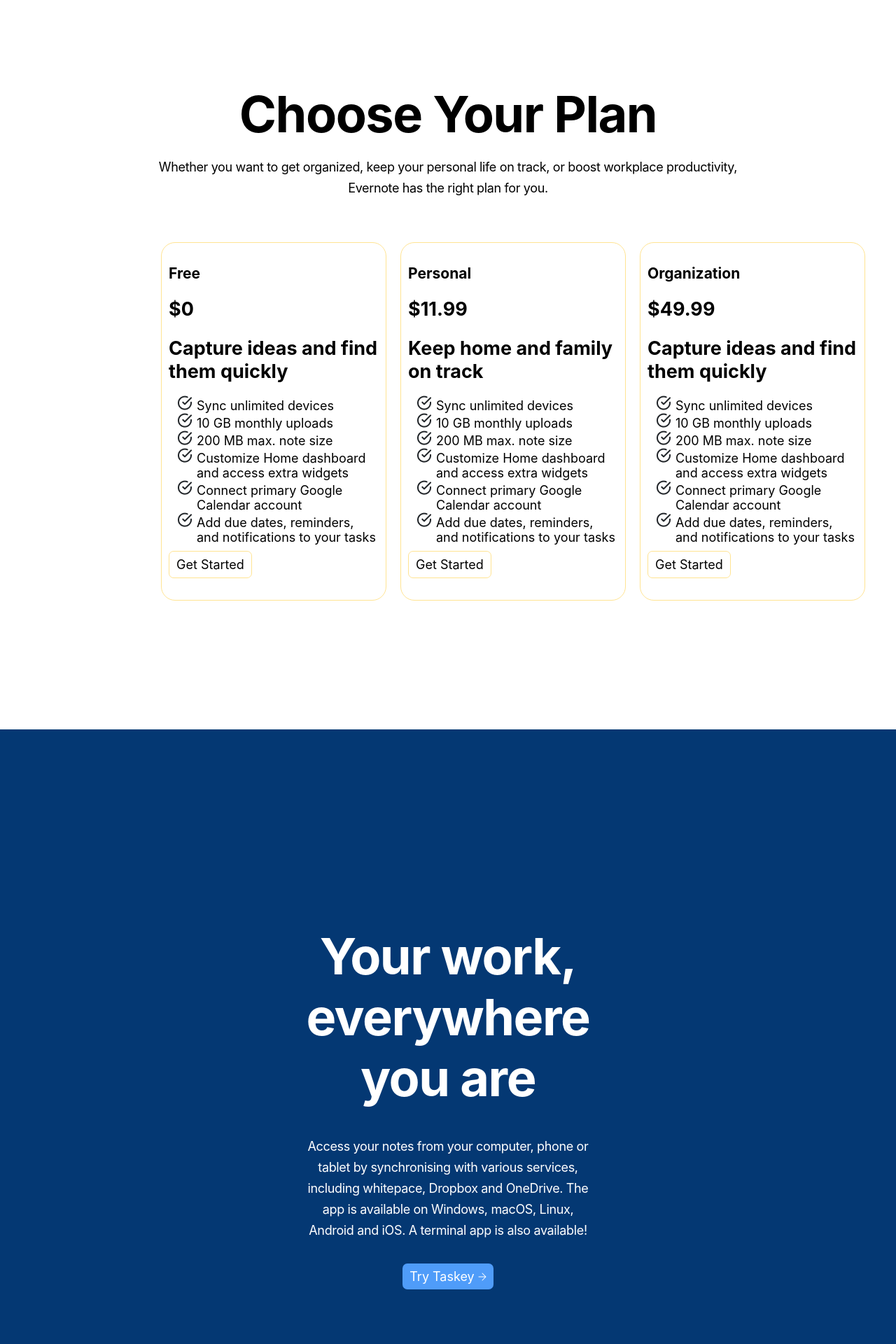
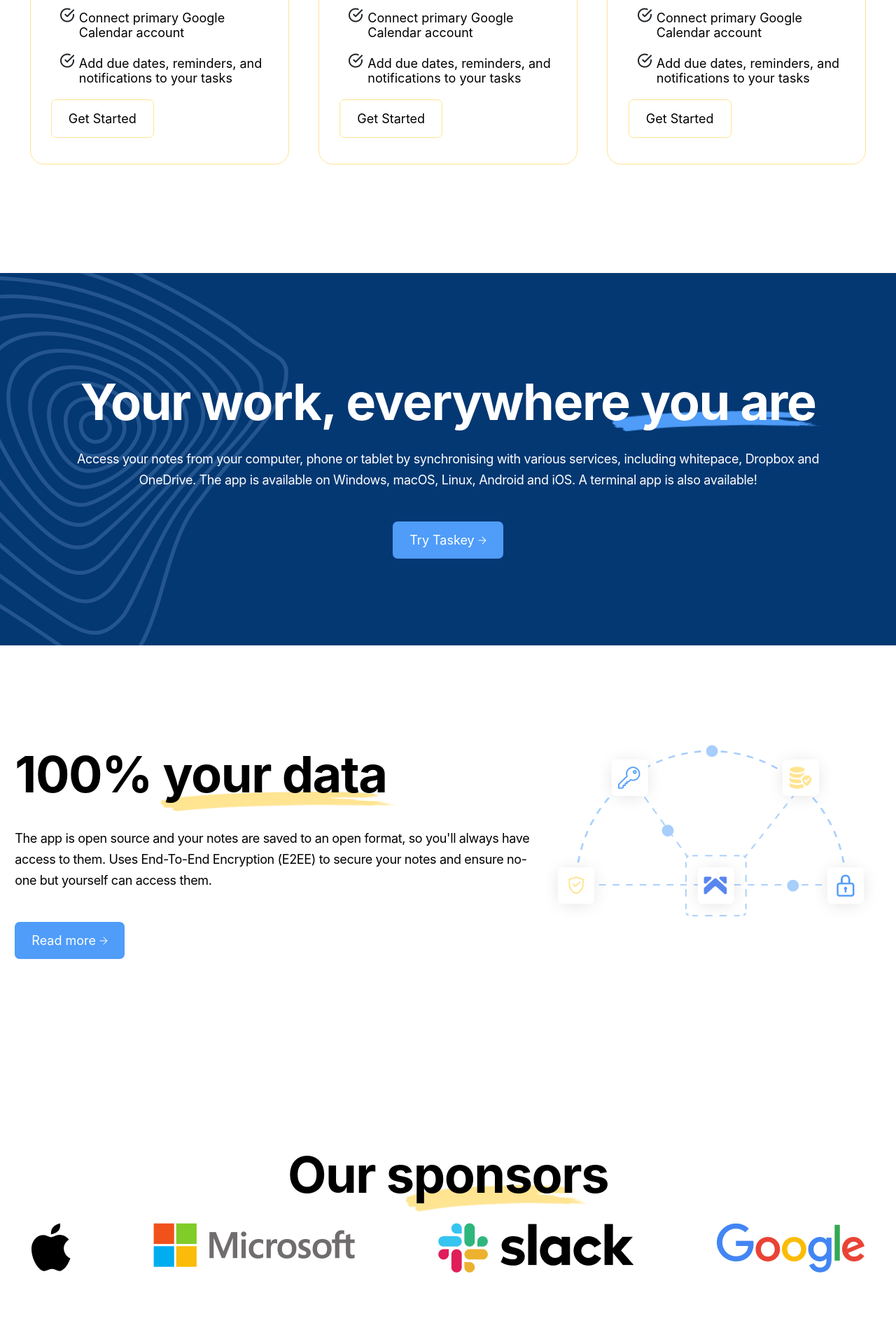
Before and after one commit to Mephistos-user/Repo_for_educ_projects, a PHP site: page / in a window 1280 px wide; the page is wider, and only the part inside the window is pictured. Shown: the part 4113-6033 px from the top of that part at 70% size. Run offline with PHP 8.4, Linux system fonts and the light colour scheme; some libraries are stand-ins or nearby versions; some web fonts are replaced.

Commit message:
доработка размеров сайта под разные veiwports

```diff
--- a/project_landing_page/CSS/style.css
+++ b/project_landing_page/CSS/style.css
@@ -17,11 +17,23 @@ h1 {
     letter-spacing: -1.44px;
     margin: 0px 0px 0px 0px;
     padding: 0px 0px 0px 0px;
+    align-self: stretch;
+}
+h2 {
+    font-size: 2rem;
+    padding: 0px;
+    margin: 25px 0px;
 }
 h4 {
     font-size: 1.5rem;
     margin: 0px 0px 0px 0px;
     padding: 0px 0px 0px 0px;
+    align-self: stretch;
+}
+h5 {
+    font-size: 1.3rem;
+    margin: 0px;
+    padding: 0px;
 }
 p {
     font-size: 1rem;
@@ -29,17 +41,40 @@ p {
     font-weight: 400;
     line-height: 30px; /* 166.667% */
     letter-spacing: -0.36px;
+    align-self: stretch;
 }
 a {
     color: #FFFFFF;
     background: #4F9CF9;
     border-radius: 7px;
     position: relative;
-    padding: 8px 10px;
+    padding: 16px 24px;
     text-decoration:none;
-    margin-top: 60px;
 }
-
+.ml-60 {
+    margin-left: 3.125vw;
+}
+.mr-60 {
+    margin-right: 3.125vw;
+}
+.ml-100 {
+    margin-left: 5.208vw;
+}
+.mr-100 {
+    margin-right: 5.208vw;
+}
+.ml-215 {
+    margin-left: 11.198vw;
+}
+.mr-215 {
+    margin-right: 11.198vw;
+}
+.pl-22 {
+    padding-left: 1.15vw;
+}
+.pr-22 {
+    padding-right: 1.15vw;
+}
 .block a::after  {
     content: " " url(/Repo_for_educ_projects/project_landing_page/assets/image/Strelka_vpravo.png);
 }
@@ -125,35 +170,22 @@ header li {
     margin-top: 0px;
 }
 main {
-    margin-top: -60px;
+    margin-top: 80px;
     width: 100%;
 }
-/* section {
-    padding: 140px 220px 140px 220px;
-} */
 .container {
-    z-index: 1;
-    padding: 140px 220px 140px 220px;
+    padding: 140px 11.45vw 140px 11.45vw;
+    z-index: -2;
 }
 #background1 {
-    position: absolute;
-    width: 100vw;
-    height: 30em;
-    z-index: 0;
-    /* background:
-     url(Repo_for_educ_projects/project_landing_page/assets/image/background/background1.png) no-repeat; */
+    background: url("/Repo_for_educ_projects/project_landing_page/assets/image/background/background1.png") no-repeat 0px 140px;
+    background-color: #043873;
 }
 #background2 {
-    position: absolute;
-    width: 35vw;
-    height: 30em;
-    padding-top: 320px;
-    left: -0.5px;
-    z-index: 0;
+    background: url("/Repo_for_educ_projects/project_landing_page/assets/image/background/background2.png") no-repeat 0px 340px;
 }
 footer {
     background: #043873;
-    /* padding: 0px 220px 0px 220px; */
 }
 .block {
     display: flex;
@@ -165,66 +197,121 @@ footer {
     background: #043873;
 }
 .text {
-    width: 560px;
-    margin: auto;
+    width: 80vw;
+    margin-top: auto;
+    margin-bottom: auto;
     flex: 1 0 0;
+}
+.text p {
+    margin: 24px 0px 60px 0px;
+}
+#title-h1-64 {
+    font-size: 3.5rem;
 }
 
 .image {
-    width: 700px;
-    height: 100%;
+    width: 40vw;
     box-sizing: border-box;
     display: flex;
     flex-direction: column;
     align-items: flex-start;
     gap: 4px;
 }
+
 #marker_yellow1 {
-    position: relative;
-    width: 370px;
-    top: 197px;
-    z-index: -1;
+    background: url(/Repo_for_educ_projects/project_landing_page/assets/image/background/marker_yellow.png) no-repeat 0% bottom;
+    background-size: 75% 25%;
+}
+#marker_yellow2 {
+    background: url(/Repo_for_educ_projects/project_landing_page/assets/image/background/marker_yellow.png) no-repeat 42% bottom;
+    background-size: 38% 30%;
+}
+#marker_yellow3 {
+    background: url(/Repo_for_educ_projects/project_landing_page/assets/image/background/marker_yellow.png) no-repeat 90% bottom;
+    background-size: 55% 25%;
+}
+#marker_yellow4 {
+    background: url(/Repo_for_educ_projects/project_landing_page/assets/image/background/marker_yellow.png) no-repeat 0% bottom;
+    background-size: 70% 20%;
+}
+#marker_yellow5 {
+    background: url(/Repo_for_educ_projects/project_landing_page/assets/image/background/marker_yellow.png) no-repeat 62.5% bottom;
+    background-size: 21% 35%;
+}
+.together-image {
+    width: 32vw;
+    box-sizing: border-box;
+    display: flex;
+    flex-direction: column;
+    align-items: flex-start;
+    gap: 4px;
+}
+.your-work {
+    width: 1064px;
+    text-align: center;
+}
+#marker_blue {
+    background: url("/Repo_for_educ_projects/project_landing_page/assets/image/background/marker_blue.png") no-repeat right bottom;
+    background-size: 28% 35%;
+}
+.your-work p {
+    margin: 24px 0px 60px 0px;
+}
+#background3 {
+    background: url("/Repo_for_educ_projects/project_landing_page/assets/image/background/background3.png") no-repeat left 60%;
+    background-color: #043873;
+}
+#your-data {
+    padding-bottom: 10px;
+    background: url(/Repo_for_educ_projects/project_landing_page/assets/image/background/marker_yellow.png) no-repeat 50% bottom;
+    background-size: 45% 30%;
 }
 #Your-data-image {
-    height: 300px;
+    width: 38vw;
 }
-
 #sponsors {
+    padding-bottom: 10px;
     text-align: center;
+    background: url(/Repo_for_educ_projects/project_landing_page/assets/image/background/marker_yellow.png) no-repeat 57% bottom;
+    background-size: 21% 40%;
 }
 .sponsors-logo {
     display: flex;
     flex-direction: row;
-    justify-content: space-around;
-    padding: 40px 220px;
-
+    justify-content: space-between;
 }
 .sponsors-logo a {
     background: none;
 }
-.your-work {
-    width: 60vw;
-    margin: 0px 140px;
-    text-align: center;
-    padding: 140px 220px;
+.work-image {
+    width: 31vw;
+    box-sizing: border-box;
+    display: flex;
+    flex-direction: column;
+    align-items: flex-start;
+    gap: 4px;
+}
+#background4 {
+    background: url("/Repo_for_educ_projects/project_landing_page/assets/image/background/background4.png") no-repeat 0px 0px;
+    background-color: #043873;
+}
 
-}
-.your-work p {
-    margin: 40px 0px;
-}
 .plan-card {
-    display: inline-flex;
+    display: flex;
     flex-direction: row;
-    align-items:center;
-    justify-content: space-around;
-    height: 600px;
+    align-items:flex-start;
+    justify-content: space-between;
 }
 .card-content {
     border: #FFE492 1px solid;
     border-radius: 20px;
-    min-width: 300px;
-    margin: 10px;
-    padding: 10px 10px 40px 10px;
+    width: 30vw;
+    height: 70vh;
+    margin: 1.85vh 1.66vw;
+    padding: 3.7vh 2.29vw;
+}
+.card-content ul li {
+    padding-bottom: 1.46vw;
 }
 .card-content a {
     color:  black;
--- /dev/null
+++ b/project_landing_page/CSS/style1280-1440.css
@@ -0,0 +1,48 @@
+@media (min-width: 1280px) and (max-width: 1440px) {
+    /*  */
+    nav {
+        gap: 0vw;
+    }
+    /*  */
+    .header-container {
+        padding: 16px 1.667vw 16px 1.667vw;
+    }
+    /*  */
+    .navbar {
+        width: 35vw;
+    }
+    /*  */
+    .container {
+        padding: 140px 1.667vw 140px 1.667vw;
+    }
+
+    .your-work {
+        width: 1064px;
+    }
+
+    #Your-data-image {
+        width: 38vw;
+    }
+
+    .work-image {
+        width: 31vw;
+        box-sizing: border-box;
+        display: flex;
+        flex-direction: column;
+        align-items: flex-start;
+        gap: 4px;
+    }
+    /*  */
+    .footer {
+        padding: 140px 1.667vw 32px 1.667vw;
+    }
+    /*  */
+    .footer-head {
+        width: 100%;
+        gap: auto;
+    }
+    /*  */
+    .menu {
+        width: 14.5vw;
+    }
+}
--- a/project_landing_page/index.html
+++ b/project_landing_page/index.html
@@ -3,8 +3,11 @@
 <head>
     <meta charset="UTF-8">
     <meta name="viewport" content="width=device-width, initial-scale=1.0">
-    <title>Document</title>
+    <title>Whitepace</title>
+    <link href="assets/image/logo/Logo-Icon.png" type="image/x-icon" rel="icon">
+    <link href="assets/image/logo/Logo-Icon.png" type="image/x-icon" rel="shortcut icon">
     <link rel="stylesheet" href="CSS/style.css">
+    <link rel="stylesheet" href="CSS/style1280-1440.css">
     <link rel="preconnect" href="https://fonts.googleapis.com">
     <link rel="preconnect" href="https://fonts.gstatic.com" crossorigin>
     <link href="assets/fonts/Inter/Inter-VariableFont_slnt,wght.ttf" rel="stylesheet">
@@ -69,19 +72,18 @@
                         </div>
                     </div>
                 </div>
-            </nav>
-            <div class="">
+                <div class="button">
                     <a class="login" href="#">Login</a>
                     <a class="try" href="#">Try Whitepace free <img src="assets/image/Strelka_vpravo.png" alt=""></a>
                 </div>
+            </nav>
         </div>
   </header>
     <main>
         <section>
-            <div class="container block sect-bckgrnd-blue">
-                <img id="background1" src="assets/image/background/background1.png" alt="">
+            <div class="container block sect-bckgrnd-blue" id="background1">
                 <div class="text">
-                    <h1>Get More Done with whitepace</h1>
+                    <h1 id="title-h1-64">Get More Done with whitepace</h1>
                     <p>Project management software that enables your teams to collaborate, plan, analyze and manage everyday tasks</p>
                     <a href="#">Try Whitepace free</a>
                 </div>
@@ -91,11 +93,11 @@
             </div>
         </section>
         <section>
-            <div class="container block">
-                <img id="background2" src="assets/image/background/background2.png" alt="">
-                <div class="text">
-                    <img id="marker_yellow1" src="assets/image/background/marker_yellow.png" alt="">
-                    <h1>Project Management</h1>
+            <div class="container block" id="background2">
+                <div class="text mr-60 pr-22">
+                    <div class="marker">
+                        <h1 id="marker_yellow1">Project Management</h1>
+                    </div>
                     <p>Images, videos, PDFs and audio files are supported. Create math expressions and diagrams directly from the app. Take photos with the mobile app and save them to a note.</p>
                     <a href="#">Get Started</a>
                 </div>
@@ -141,14 +149,16 @@
         </section>
         <section>
             <div class="container">
-                <h1 style="text-align: center;">Choose Your Plan</h1>
-                <p style="text-align: center;">Whether you want to get organized, keep your personal life on track, or boost workplace productivity, Evernote has the right plan for you.
+                <div class="marker">
+                    <h1 id="marker_yellow5" style="text-align: center;">Choose Your Plan</h1>
+                </div>
+                <p style="text-align: center; margin-bottom: 40px;">Whether you want to get organized, keep your personal life on track, or boost workplace productivity, Evernote has the right plan for you.
                 </p>
                 <div class="plan-card">
                     <div class="card-content">
-                        <h3>Free</h3>
+                        <h5>Free</h5>
                         <h2><b>$0</b></h2>
-                        <h4>Capture ideas and find them quickly</h4>
+                        <p>Capture ideas and find them quickly</p>
                         <ul class="plan_list">
                             <li class="list_item">Sync unlimited devices</li>
                             <li class="list_item">10 GB monthly uploads</li>
@@ -160,9 +170,9 @@
                         <a href="#">Get Started</a>
                     </div>
                     <div class="card-content">
-                        <h3>Personal</h3>
+                        <h5>Personal</h5>
                         <h2><b>$11.99</b></h2>
-                        <h4>Keep home and family on track</h4>
+                        <p>Keep home and family on track</p>
                         <ul class="plan_list">
                             <li class="list_item">Sync unlimited devices</li>
                             <li class="list_item">10 GB monthly uploads</li>
@@ -174,9 +184,9 @@
                         <a href="#">Get Started</a>
                     </div>
                     <div class="card-content">
-                        <h3>Organization</h3>
+                        <h5>Organization</h5>
                         <h2><b>$49.99</b></h2>
-                        <h4>Capture ideas and find them quickly</h4>
+                        <p>Capture ideas and find them quickly</p>
                         <ul class="plan_list">
                             <li class="list_item">Sync unlimited devices</li>
                             <li class="list_item">10 GB monthly uploads</li>
@@ -191,21 +201,19 @@
             </div>
         </section>
         <section>
-            <div class="container block sect-bckgrnd-blue">
+            <div class="container block sect-bckgrnd-blue" id="background3">
                 <div class="your-work">
-                    <div >
-                        <h1>Your work, everywhere you are</h1>
+                        <h1 id="marker_blue">Your work, everywhere you are</h1>
                         <p>Access your notes from your computer, phone or tablet by synchronising with various services, including whitepace, Dropbox and OneDrive. The app is available on Windows, macOS, Linux, Android and iOS. A terminal app is also available!
                         </p>
                         <a href="#">Try Taskey</a>
-                    </div>
                 </div>
             </div>
         </section>
         <section>
             <div class="container block">
                 <div class="text">
-                    <h1>100% your data</h1>
+                    <h1 id="your-data">100% your data</h1>
                     <p>The app is open source and your notes are saved to an open format, so you'll always have access to them. Uses End-To-End Encryption (E2EE) to secure your notes and ensure no-one but yourself can access them.
                     </p>
                     <a href="#">Read more</a>
```
Also changed, not shown: other parts of project_landing_page/CSS/style.css (+118 -46 lines), other parts of project_landing_page/index.html (+27 -16 lines). Lines whose indentation alone changed are shown as unchanged.
